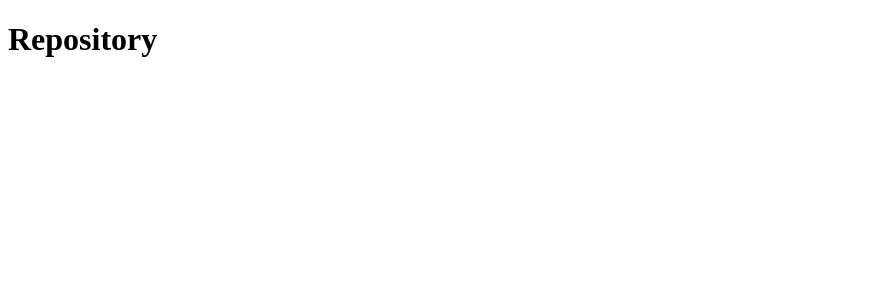
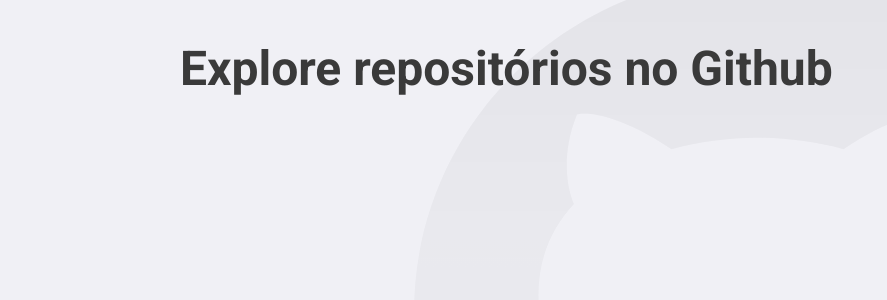
Before and after one commit to caions/GoStack11, a React (Create React App) app in the folder frontend/: page /Repository in a window 1280 px wide. Shown: the top 300 px of the page, without its empty margins (0-887 px from the left). Built offline with nearby package versions, Linux system fonts and the light colour scheme.

Commit message:
feat: styled components

```diff
--- a/frontend/package.json
+++ b/frontend/package.json
@@ -14,6 +14,7 @@
     "react-dom": "^17.0.2",
     "react-router-dom": "^5.2.0",
     "react-scripts": "4.0.3",
+    "styled-components": "^5.3.0",
     "typescript": "^4.1.2",
     "web-vitals": "^1.0.1"
   },
@@ -37,6 +38,7 @@
   },
   "devDependencies": {
     "@types/react-router-dom": "^5.1.8",
+    "@types/styled-components": "^5.1.12",
     "@typescript-eslint/eslint-plugin": "^4.28.2",
     "@typescript-eslint/parser": "^4.28.2",
     "eslint": "^7.30.0",
--- a/frontend/public/index.html
+++ b/frontend/public/index.html
@@ -5,6 +5,9 @@
     <meta name="viewport" content="width=device-width, initial-scale=1" />
     <meta name="theme-color" content="#3A3A3A" />
     <title>Github Explorer</title>
+    <link rel="preconnect" href="https://fonts.googleapis.com">
+    <link rel="preconnect" href="https://fonts.gstatic.com" crossorigin>
+    <link href="https://fonts.googleapis.com/css2?family=Roboto:wght@400;700&display=swap" rel="stylesheet">
   </head>
   <body>
     <noscript>You need to enable JavaScript to run this app.</noscript>
--- a/frontend/src/App.tsx
+++ b/frontend/src/App.tsx
@@ -1,12 +1,16 @@
 import React from 'react';
 import { BrowserRouter } from 'react-router-dom';
 import { Routes } from './routes';
+import GlobalStyle from './styles/global';
 
 function App() {
   return (
-    <BrowserRouter>
-      <Routes />
-    </BrowserRouter>
+    <>
+      <BrowserRouter>
+        <Routes />
+      </BrowserRouter>
+      <GlobalStyle />
+    </>
   );
 }
 
--- a/frontend/src/pages/Repository/index.tsx
+++ b/frontend/src/pages/Repository/index.tsx
@@ -1,7 +1,8 @@
 import React from 'react';
+import { Title } from './styles';
 
 const Repository: React.FC = () => {
-  return <h1>Repository</h1>;
+  return <Title>Explore repositórios no Github</Title>;
 };
 
 export { Repository };
--- /dev/null
+++ b/frontend/src/pages/Repository/styles.ts
@@ -0,0 +1,6 @@
+import styled from 'styled-components';
+
+export const Title = styled.h1`
+  font-size: 48px;
+  color: #3a3a3a;
+`;
--- /dev/null
+++ b/frontend/src/styles/global.ts
@@ -0,0 +1,33 @@
+import { createGlobalStyle } from 'styled-components';
+
+import githubBackGround from '../assets/github-background.svg';
+
+export default createGlobalStyle`
+*{
+  margin: 0;
+  padding: 0;
+  outline: 0;
+  box-sizing: border-box;
+}
+
+body{
+  background: #F0F0F5 url(${githubBackGround}) no-repeat 70% top;
+  -webkit-font-smoothing: antialiased;
+
+}
+
+body,input,button{
+  font: 16px Roboto, sans-serif;
+}
+
+#root{
+  max-width: 960px;
+  margin: 0 auto;
+  padding: 40px 20px;
+}
+
+button{
+  cursor: pointer;
+}
+
+`;
```
Also changed, not shown: frontend/src/assets/github-background.svg (added), 1 other file (tests, documents, lock files or other folders).
